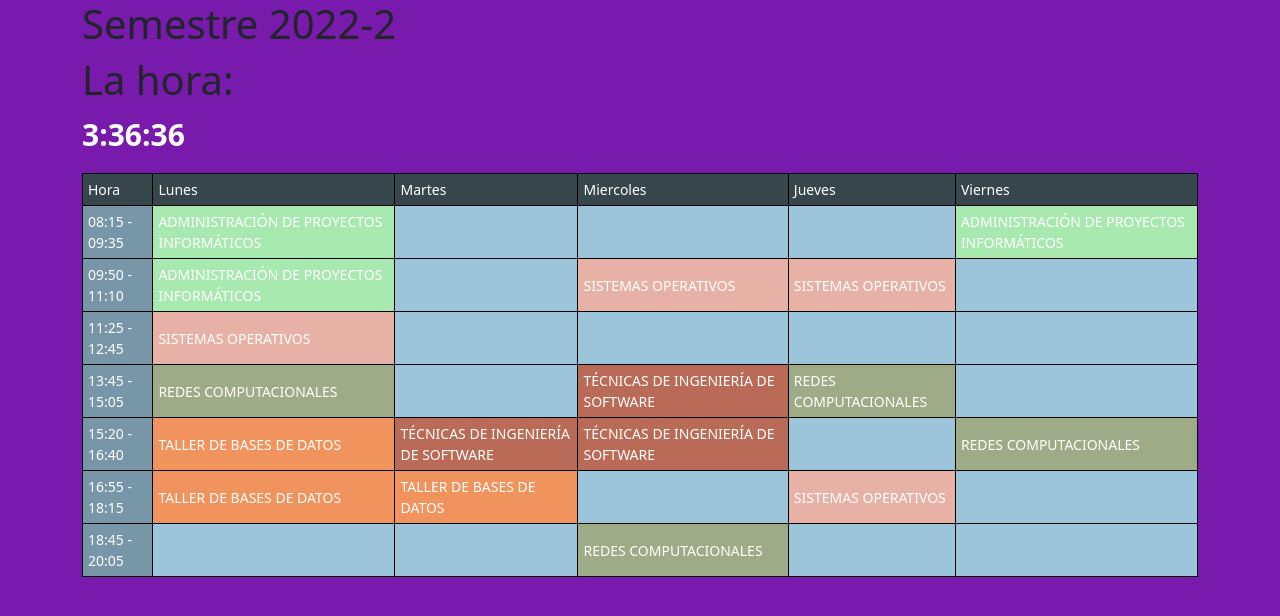
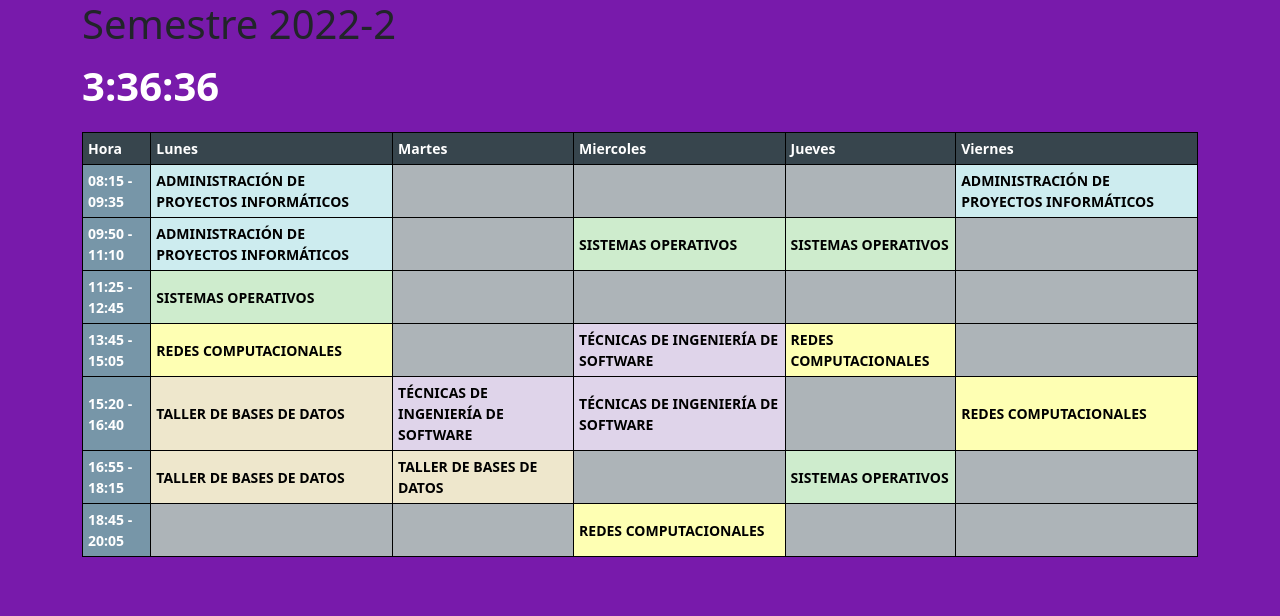
Before and after one commit to pipetboy2001/Horario-en-HTML-y-CSS, a plain HTML site: page index.html in a window 1280 px wide. Drawn offline with nearby package versions, Linux system fonts and the light colour scheme; a script that the page names is missing.

Commit message:
Arreglos esteticos
colores pasteles para los ramos ,tamaño de letra y grosos de letra modificado

```diff
--- a/assets/css/estilos.css
+++ b/assets/css/estilos.css
@@ -1,6 +1,7 @@
 body{
     background-color: #781aab;
     font-size: 14px;
+    font-weight: 700;
 
 }
 
@@ -16,43 +17,43 @@ td{
     border: 1px solid #000000;
     padding: 5px;
 }
-
+/* lo de arriba */
 thead{
     background-color: #37454d;
     color: #ffffff;
 }
-
+/*centro */
 tbody{
-    background-color: #9CC4DB;
+    background-color: #adb4b8;
     color: #ffffff;
 }
-
+/* primera linea */
 tbody td:first-child{
     background-color: #7796A8;
 }
-
+/* clases  */
 #Class1{
-    background-color: #a7e9af;
-    color: #ffffff;
+    background-color: #cdecef;
+    color: #000000;
 }
 #Class2 {
-    background-color: #e7b2a5;
-    color: #ffffff;
+    background-color: #ceeccd;
+    color: #000000;
 }
 #Class3 {
-    background-color: #9dab86;
-    color: #ffffff;
+    background-color: #feffb3;
+    color: #000000;
 }
 #Class4 {
-    background-color: #f1935c;
-    color: #ffffff;
+    background-color: #eee7cc;
+    color: #000000;
 }
 #Class5 {
-    background-color: #ba6b57;
-    color: #ffffff;
+    background-color: #dfd4ea;
+    color: #000000;
 }
 #txt{
-    font-size: 30px;
+    font-size: 40px;
     font-weight: bold;
     color: #ffffff;
 }
--- a/index.html
+++ b/index.html
@@ -45,7 +45,9 @@
             <div>
                 <h1>Semestre 2022-2</h1>
                 <div class="col-md-12">
-                    <h1>La hora:</h1>
+                    <h1>
+
+                    </h1>
                     <!--Obtener la hora -->
                     <p id="txt"></p>
                     <script type="text/javascript">
```
